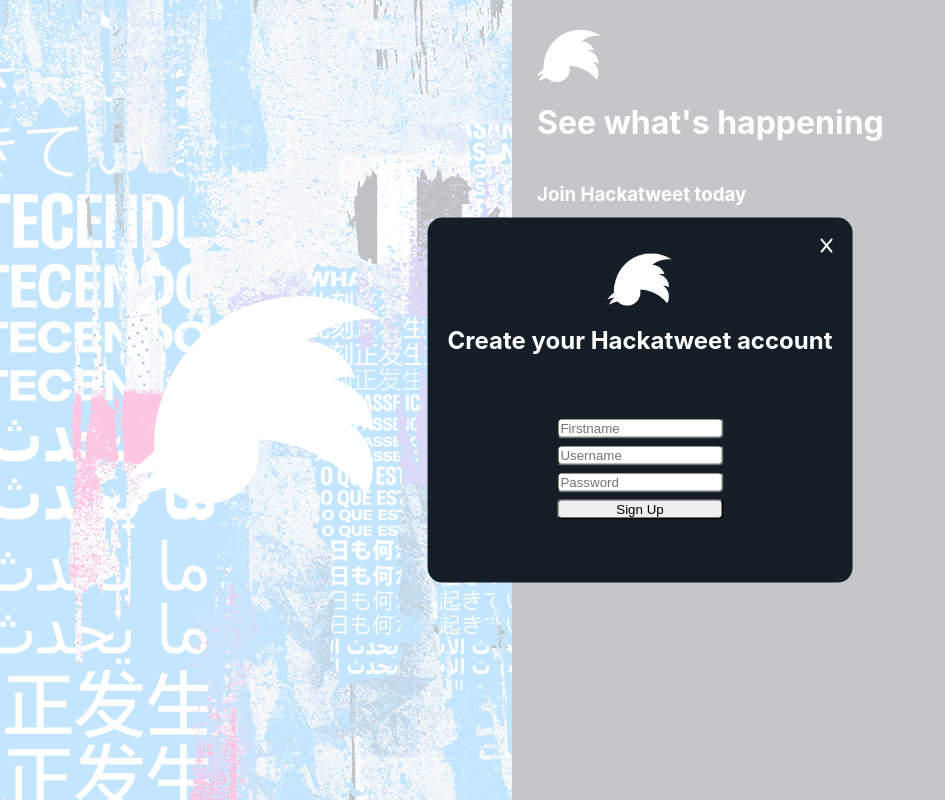
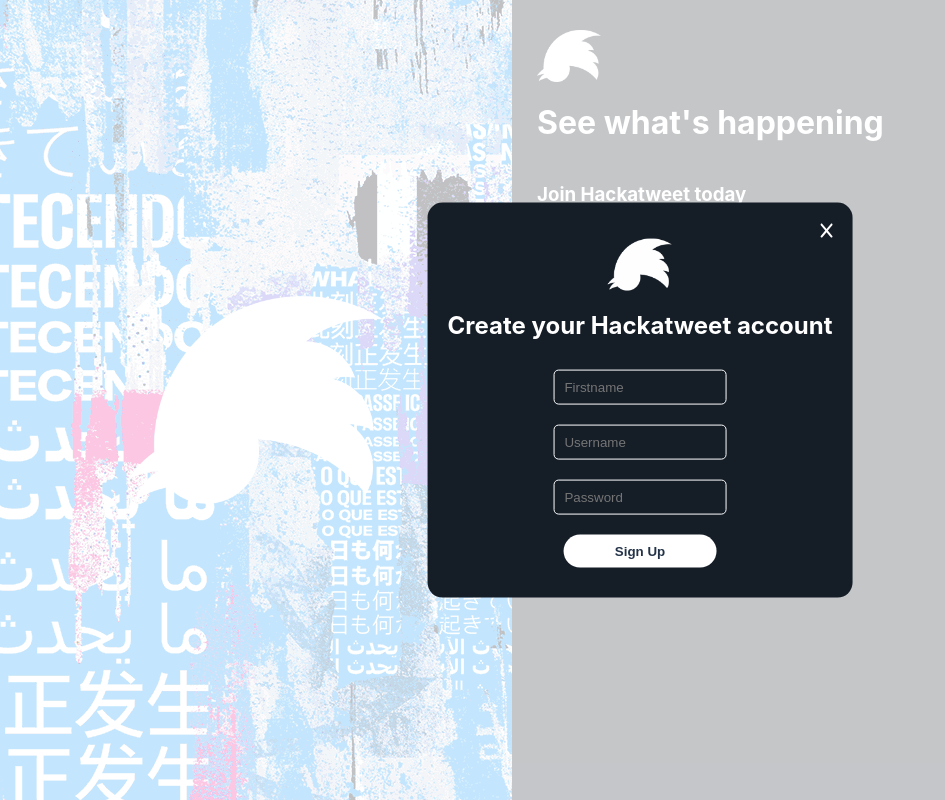
Before and after one commit to Fragzel/hackaTweet, a Next.js app in the folder frontend/: page / in a window 1280 px wide. Both pictures are taken after a click on the button "Sign-up". Shown: the whole page, without its empty margins (0-945 px from the left). Built offline with nearby package versions, Linux system fonts and the light colour scheme.

Commit message:
update login page

```diff
--- a/frontend/components/LoginModal.jsx
+++ b/frontend/components/LoginModal.jsx
@@ -1,35 +1,52 @@
-import React from 'react';
-import ReactDOM from 'react-dom';
+import { useState } from 'react';
 import Modal from 'react-modal';
 import styles from '../styles/LoginModal.module.css';
 import { FontAwesomeIcon } from '@fortawesome/react-fontawesome'
 import { faX } from '@fortawesome/free-solid-svg-icons'
-
-const customStyles = {
-    content: {
-        top: '50%',
-        left: '50%',
-        right: 'auto',
-        bottom: 'auto',
-        marginRight: '-50%',
-        transform: 'translate(-50%, -50%)',
-    },
-};
+import { useDispatch } from "react-redux"
+import { login } from "../reducers/user"
 
 
 function LoginModal(props) {
-    let subtitle;
+    const [signupFirstname, setSignupFirstname] = useState("")
+    const [signupUsername, setSignupUsername] = useState("")
+    const [signupPassword, setSignupPassword] = useState("")
 
-    function afterOpenModal() {
-        // references are now sync'd and can be accessed.
-        subtitle.style.color = '#f00';
+
+    const [signinUsername, setSigninUsername] = useState("")
+    const [signinPassword, setSigninPassword] = useState("")
+
+    const dispatch = useDispatch()
+
+    const signIn = async () => {
+        const body = {
+            username: signinUsername,
+            password: signinPassword
+        }
+        const request = await fetch("http://localhost:3000/users/sigin", {
+            method: "POST",
+            headers: { "Content-type": "application/json" },
+            body: JSON.stringify(body)
+        })
+        const response = await request.json()
+        if (response.result) {
+            dispatch(login({
+                token: response.token,
+                username: signinUsername
+            }))
+            setSigninUsername("")
+            setSigninPassword("")
+
+        }
+
     }
+
+
 
     if (props.isSignin) {
         return (
             <Modal
                 isOpen={props.modalIsOpen}
-                onAfterOpen={afterOpenModal}
                 onRequestClose={props.closeModal}
                 className={styles.content}
                 contentLabel="Example Modal"
@@ -40,12 +57,12 @@ function LoginModal(props) {
                     </div>
                     <div className={styles.modalContainer}>
                         <img className={styles.modalLogo} src="/images/logo_twitter.png"></img>
-                        <h2 className={styles.title} ref={(_subtitle) => (subtitle = _subtitle)}>Connect to Hackatweet </h2>
+                        <h2 className={styles.title}>Connect to Hackatweet </h2>
 
                         <form className={styles.form}>
-                            <input className={styles.input} placeholder='Username' />
-                            <input className={styles.input} placeholder='Password' />
-                            <button className={styles.input} >Sign Up</button>
+                            <input className={styles.input} placeholder='Username' onChange={(e) => setSigninUsername(e.target.value)} value={signinUsername} />
+                            <input className={styles.input} placeholder='Password' onChange={(e) => setSigninPassword(e.target.value)} value={signinPassword} />
+                            <button className={styles.loginBtn} onClick={signIn} >Sign in</button>
 
                         </form>
                     </div>
@@ -57,7 +74,6 @@ function LoginModal(props) {
     return (
         <Modal
             isOpen={props.modalIsOpen}
-            onAfterOpen={afterOpenModal}
             onRequestClose={props.closeModal}
             className={styles.content}
             contentLabel="Example Modal"
@@ -69,13 +85,13 @@ function LoginModal(props) {
             <div className={styles.modalContainer}>
 
                 <img className={styles.modalLogo} src="/images/logo_twitter.png"></img>
-                <h2 className={styles.title} ref={(_subtitle) => (subtitle = _subtitle)}>Create your Hackatweet account</h2>
+                <h2 className={styles.title} >Create your Hackatweet account</h2>
 
                 <form className={styles.form}>
-                    <input className={styles.input} placeholder='Firstname' />
-                    <input className={styles.input} placeholder='Username' />
-                    <input className={styles.input} placeholder='Password' />
-                    <button className={styles.input} >Sign Up</button>
+                    <input type="text" className={styles.input} placeholder='Firstname' onChange={(e) => setSignupFirstname(e.target.value)} value={signupFirstname} />
+                    <input className={styles.input} placeholder='Username' onChange={(e) => setSignupUsername(e.target.value)} value={signupUsername} />
+                    <input className={styles.input} placeholder='Password' onChange={(e) => setSignupPassword(e.target.value)} value={signupPassword} />
+                    <button className={styles.loginBtn} >Sign Up</button>
 
                 </form>
             </div>
--- a/frontend/pages/login.js
+++ b/frontend/pages/login.js
@@ -28,9 +28,9 @@ function Login() {
                     <h1 className={styles.title}>See what's happening</h1>
                     <h3 className={styles.text}>Join Hackatweet today</h3>
                     <div className={styles.sign}>
+                        <button onClick={() => openModal(false)} className={styles.signupBtn}>Sign-up</button>
+                        <span>Already have an account ?</span>
                         <button onClick={() => openModal(true)} className={styles.signinBtn}>Sign-in</button>
-                        <span>Already have an account ?</span>
-                        <button onClick={() => openModal(false)} className={styles.signupBtn}>Sign-up</button>
                     </div>
                 </div>
                 <LoginModal closeModal={closeModal} modalIsOpen={modalIsOpen} isSignin={isSignin} />
--- a/frontend/styles/Login.module.css
+++ b/frontend/styles/Login.module.css
@@ -44,7 +44,7 @@
     width: 50%;
 }
 
-.signinBtn {
+.signupBtn {
     width: 50%;
     height: 50%;
     margin: 10px;
@@ -56,7 +56,7 @@
     border: none;
 }
 
-.signupBtn {
+.signinBtn {
     width: 50%;
     height: 50%;
     margin: 10px;
@@ -66,4 +66,13 @@
     color: #006EED;
     border: white 1px solid;
     font-weight: bold;
+
 }
+
+.signupBtn:hover {
+    cursor: pointer;
+}
+
+.signinBtn:hover {
+    cursor: pointer;
+}
--- a/frontend/styles/LoginModal.module.css
+++ b/frontend/styles/LoginModal.module.css
@@ -11,7 +11,6 @@
     display: flex;
     flex-direction: column;
     width: 45%;
-    margin: 40px;
     justify-content: space-around;
 
 }
@@ -49,12 +48,43 @@
     display: flex;
     flex-direction: column;
     align-items: center;
-    margin: 3px;
+    margin-top: 10px;
+    margin-bottom: 10px;
     border-radius: 5px;
+    background-color: transparent;
+    height: 35px;
+    border: 1px white solid;
+    padding: 10px;
+    color: white;
+
 }
+
 
 .faX {
     display: flex;
     justify-content: flex-end;
     color: white;
 }
+
+.faX:hover {
+    cursor: pointer;
+}
+
+.loginBtn {
+    display: flex;
+    justify-content: center;
+    align-items: center;
+    height: 33px;
+    margin: 10px;
+    padding: 10px;
+    border-radius: 30px;
+    background-color: white;
+    color: #243349;
+    font-weight: bold;
+    border: none;
+
+}
+
+.loginBtn:hover {
+    cursor: pointer;
+}
```
